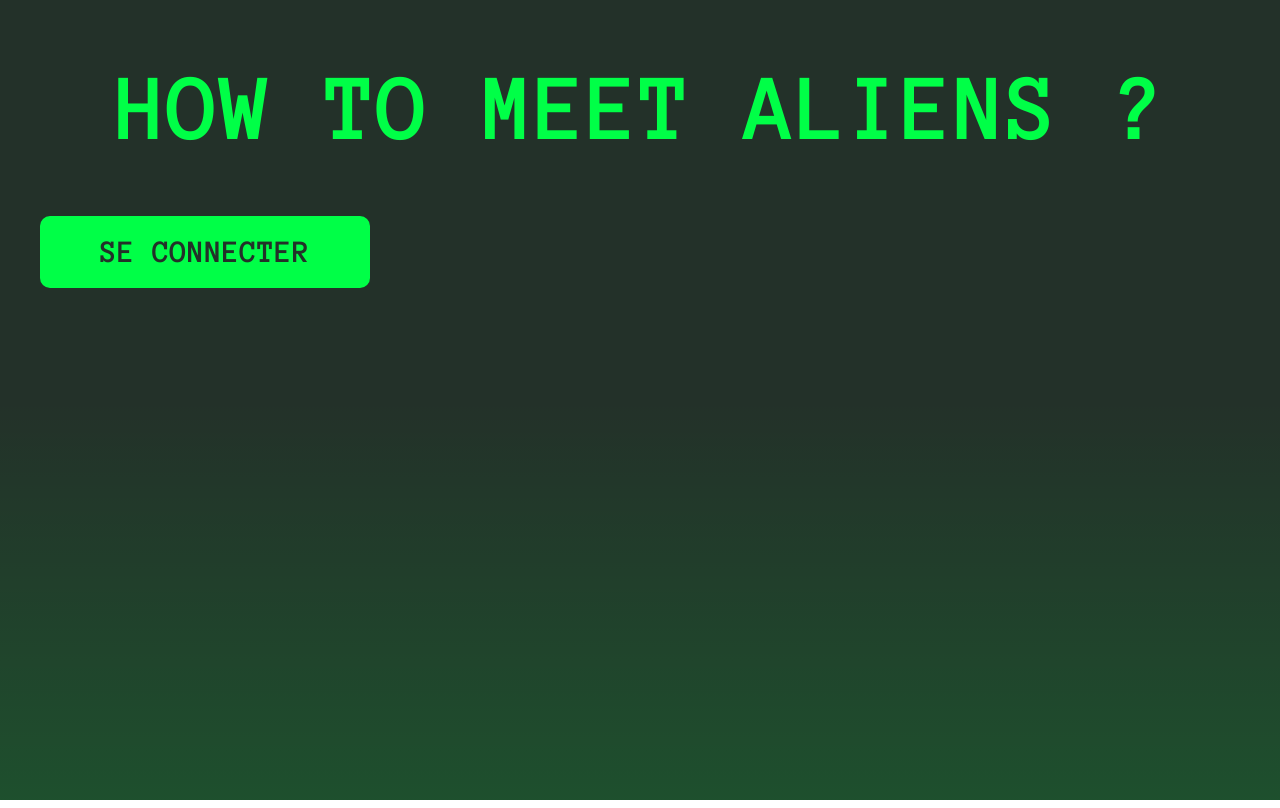
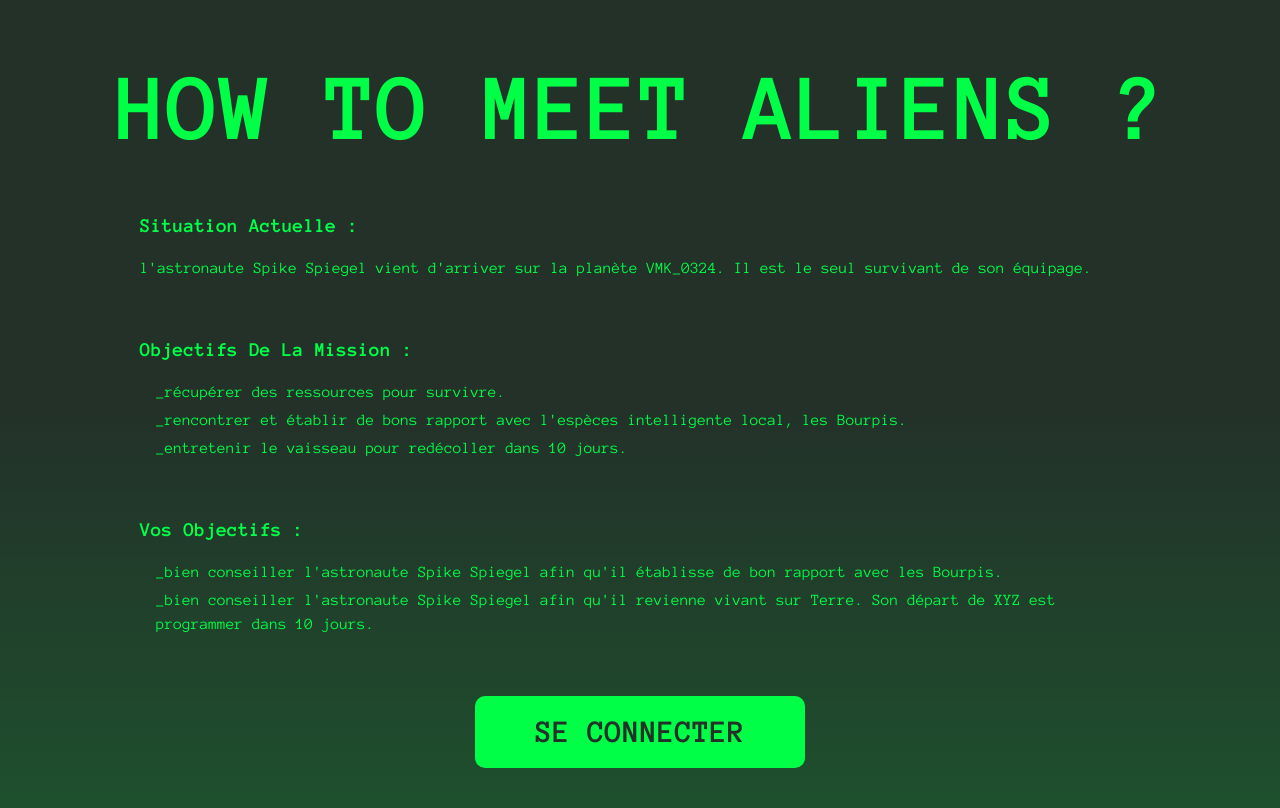
Before and after one commit to Aurelie-Runser/How-To-Meet-Aliens, a Nuxt app: page / in a window 1280 px wide. Built offline with nearby package versions, Linux system fonts and the light colour scheme; no server answers.

Commit message:
mise en forme de la page d'accueil

```diff
--- a/layouts/default.vue
+++ b/layouts/default.vue
@@ -17,7 +17,8 @@
 <style lang="scss" scoped>
 .layout{
     width: 100%;
-    height: 100%;
+    height: fit-content;
+    min-height: 100vh;
     position: fixed;
     display: grid;
     grid-template:
--- a/layouts/intro.vue
+++ b/layouts/intro.vue
@@ -9,8 +9,9 @@
 <style lang="scss" scoped>
 .layout_intro{
     width: 100%;
-    height: 100%;
-    padding: $ph-m-md;
+    height: fit-content;
+    min-height: 100vh;
+    padding: $ph-m-xl2 $ph-m-md;
 
     @include medium{
         padding: $pc-m-md;
--- a/pages/index.vue
+++ b/pages/index.vue
@@ -1,17 +1,81 @@
 <template>
     <div class="global-ecran">
         <NuxtLayout name="intro" class="index">
-            <h1>How to meet aliens ?</h1>
+            <h1 class="index__h1">How to meet aliens ?</h1>
 
-            <myButton link="/login" type="t_button" size="big">Se connecter</myButton>
+            <div class="index__textes">
+                <section class="index__section">
+                    <h2 class="index__texte-title">Situation actuelle :</h2>
+                    <p class="index__texte-info">l'astronaute Spike Spiegel vient d'arriver sur la planète VMK_0324. Il est le seul survivant de son équipage.</p>
+                </section>
+
+                <section class="index__section">
+                    <h2 class="index__texte-title">Objectifs de la mission :</h2>
+                    <ul class="index__texte-info">
+                        <li>récupérer des ressources pour survivre.</li>
+                        <li>rencontrer et établir de bons rapport avec l'espèces intelligente local, les Bourpis.</li>
+                        <li>entretenir le vaisseau pour redécoller dans 10 jours.</li>
+                    </ul>
+                </section>
+
+                <section class="index__section">
+                    <h2 class="index__texte-title">Vos objectifs :</h2>
+                    <ul class="index__texte-info">
+                        <li>bien conseiller l'astronaute Spike Spiegel afin qu'il établisse de bon rapport avec les Bourpis.</li>
+                        <li>bien conseiller l'astronaute Spike Spiegel afin qu'il revienne vivant sur Terre. Son départ de XYZ est programmer dans 10 jours.</li>
+                    </ul>
+                </section>
+            </div>
+
+            <div class="index__button">
+                <myButton link="/login" type="t_button" size="big">Se connecter</myButton>
+            </div>
         </NuxtLayout >
     </div>
 </template>
 
 <style lang="scss">
 .index{
-    h1{
+    width: 100%;
+
+    &__h1{
         @include h2;
+        margin-bottom: $ph-m-xl2;
+    }
+
+    &__textes{
+        width: fit-content;
+        margin: auto;
+    }
+
+    &__section{
+        margin: $ph-m-lg 0;
+    }
+
+    &__texte-title{
+        @include titre_texte;
+        margin-bottom: $ph-m-sm;
+        text-align: left;
+    }
+
+    &__texte-info{
+        margin-top: 0;
+    }
+
+    &__button{
+        width: fit-content;
+        margin: auto;
+    }
+
+    @include medium{
+
+        &__section{
+            margin: $pc-m-lg auto;
+        }
+
+        &__texte-title{
+            margin-bottom: $pc-m-sm;
+        }
     }
 }
 </style>
--- a/scss/foundations/_mixins.scss
+++ b/scss/foundations/_mixins.scss
@@ -66,23 +66,23 @@
     font-weight: $fw-regular;
     color: $c-main;
     text-transform: none;
-    margin: $ph-m-md auto;
+    margin: $ph-m-md 0;
     line-height: 150%;
 
     @include medium{
         font-size: $pc-f-sm;
-        margin: $pc-m-sm auto;
+        margin: $pc-m-sm 0;
     }
 }
 
 @mixin titre_texte{
-    font-size: $ph-f-sm;
+    font-size: $ph-f-md;
     font-weight: $fw-bold;
     color: $c-main;
     text-transform: capitalize;
 
     @include medium{
-        font-size: $pc-f-sm;
+        font-size: $pc-f-md;
     }
 }
 
@@ -97,6 +97,7 @@
 }
 
 @mixin my_button{
+    display: block;
     width: fit-content;
     height: fit-content;
     padding: $ph-m-sm $ph-m-md;
--- a/scss/main.scss
+++ b/scss/main.scss
@@ -29,6 +29,11 @@ ul {
     @include p;
     list-style: none;
     padding: 0;
+}
+
+li{
+    margin: 0.25rem 0;
+    margin-left: 1rem;
 }
 
 li::before {
```
